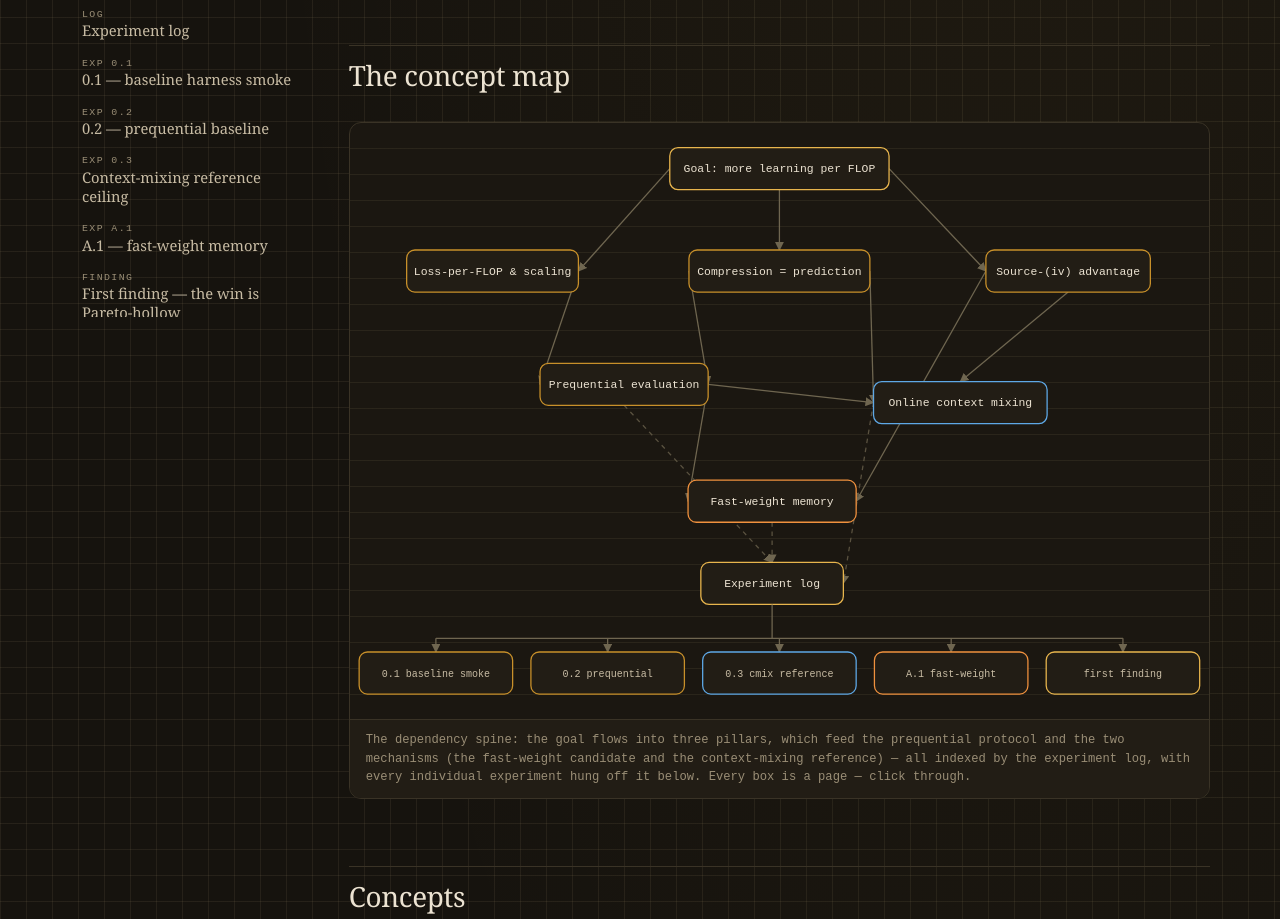
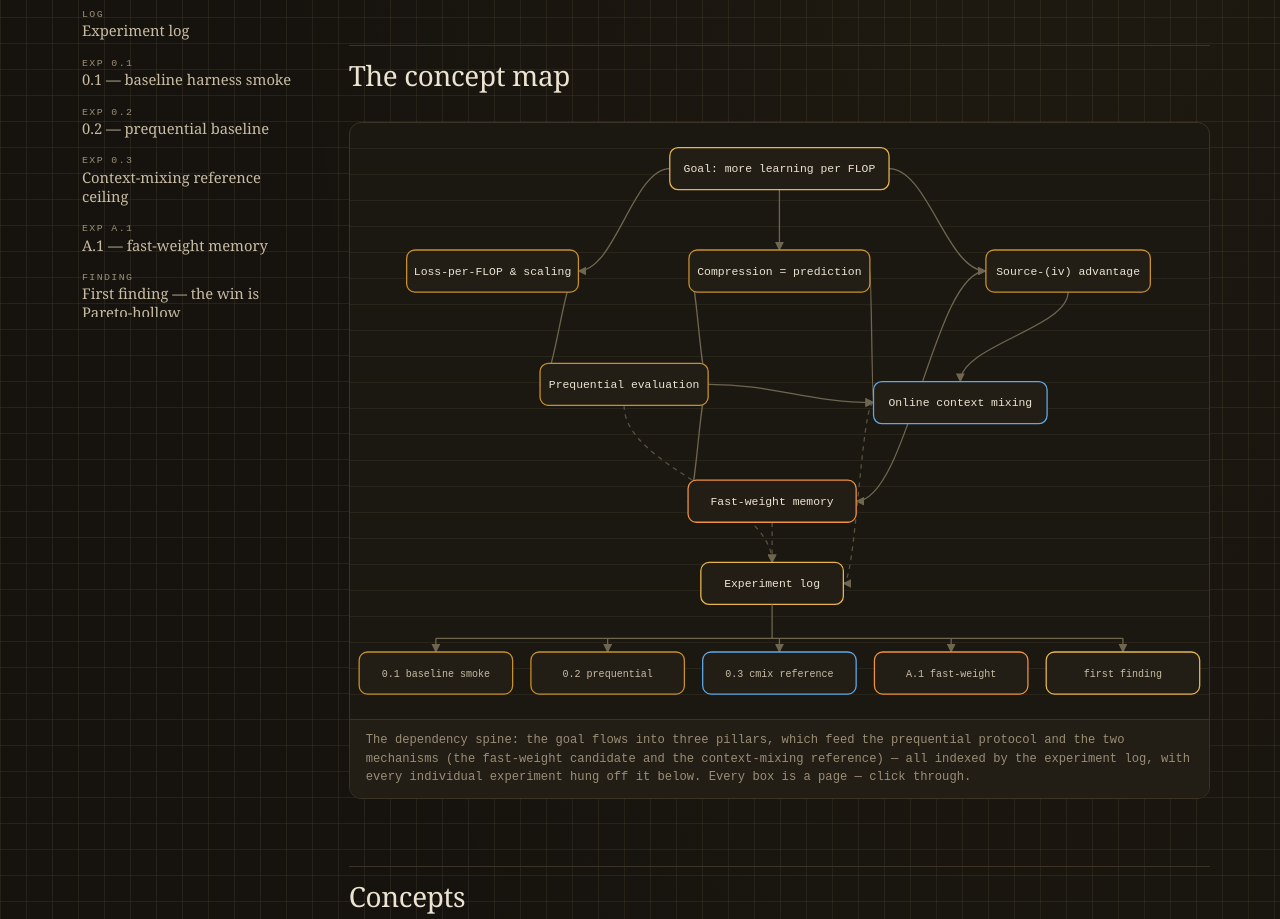
Before and after one commit to CptCaptain/smolml, an Astro site in the folder docs/learning/: page / in a window 1280 px wide. Shown: the part 477-1396 px from the top of the page. Built offline with nearby package versions, Linux system fonts and the light colour scheme; Astro itself is replaced by a stand-in of ours.

Commit message:
docs(learning): curve concept-map edges as cubic Béziers
Replace straight <line> DAG edges with smooth cubic-Bézier <path>s (edgePath
helper: orientation-aware control points, Δ=0.4·span → perpendicular tangents,
no kinks/bowing). Keep arrowheads + dashed feedback edges; leave the experiment
bus orthogonal. Verified from file:// (zero errors), screenshotted the map.

```diff
--- a/docs/learning/src/components/ConceptMap.astro
+++ b/docs/learning/src/components/ConceptMap.astro
@@ -70,6 +70,20 @@ function endpoints(a: Node, b: Node) {
   const s = Math.sign(dx);
   return { x1: a.x + (s * a.w) / 2, y1: a.y, x2: b.x - (s * b.w) / 2, y2: b.y };
 }
+
+// Smooth cubic-Bézier edge between two nodes. Control points are offset along
+// the dominant axis so each curve departs/arrives roughly perpendicular to the
+// node edge (clean tangents, no kinks); Δ = 0.4·span keeps the bow gentle at
+// the 940×652 viewBox so curves don't lap into other boxes.
+function edgePath(a: Node, b: Node) {
+  const { x1, y1, x2, y2 } = endpoints(a, b);
+  if (Math.abs(b.y - a.y) >= Math.abs(b.x - a.x)) {
+    const d = 0.4 * (y2 - y1); // vertical-ish: leave/enter vertically
+    return `M ${x1} ${y1} C ${x1} ${y1 + d} ${x2} ${y2 - d} ${x2} ${y2}`;
+  }
+  const d = 0.4 * (x2 - x1); // horizontal-ish: leave/enter horizontally
+  return `M ${x1} ${y1} C ${x1 + d} ${y1} ${x2 - d} ${y2} ${x2} ${y2}`;
+}
 ---
 
 <figure class="cmap figure">
@@ -81,19 +95,14 @@ function endpoints(a: Node, b: Node) {
     </defs>
 
     {
-      edges.map((e) => {
-        const p = endpoints(byId[e.from], byId[e.to]);
-        return (
-          <line
-            x1={p.x1}
-            y1={p.y1}
-            x2={p.x2}
-            y2={p.y2}
-            class={e.dashed ? "cmap-edge dashed" : "cmap-edge"}
-            marker-end="url(#arrow)"
-          />
-        );
-      })
+      edges.map((e) => (
+        <path
+          d={edgePath(byId[e.from], byId[e.to])}
+          fill="none"
+          class={e.dashed ? "cmap-edge dashed" : "cmap-edge"}
+          marker-end="url(#arrow)"
+        />
+      ))
     }
 
     {
```
Also changed, not shown: docs/learning/PROCESS.md (+7 -1 lines).
